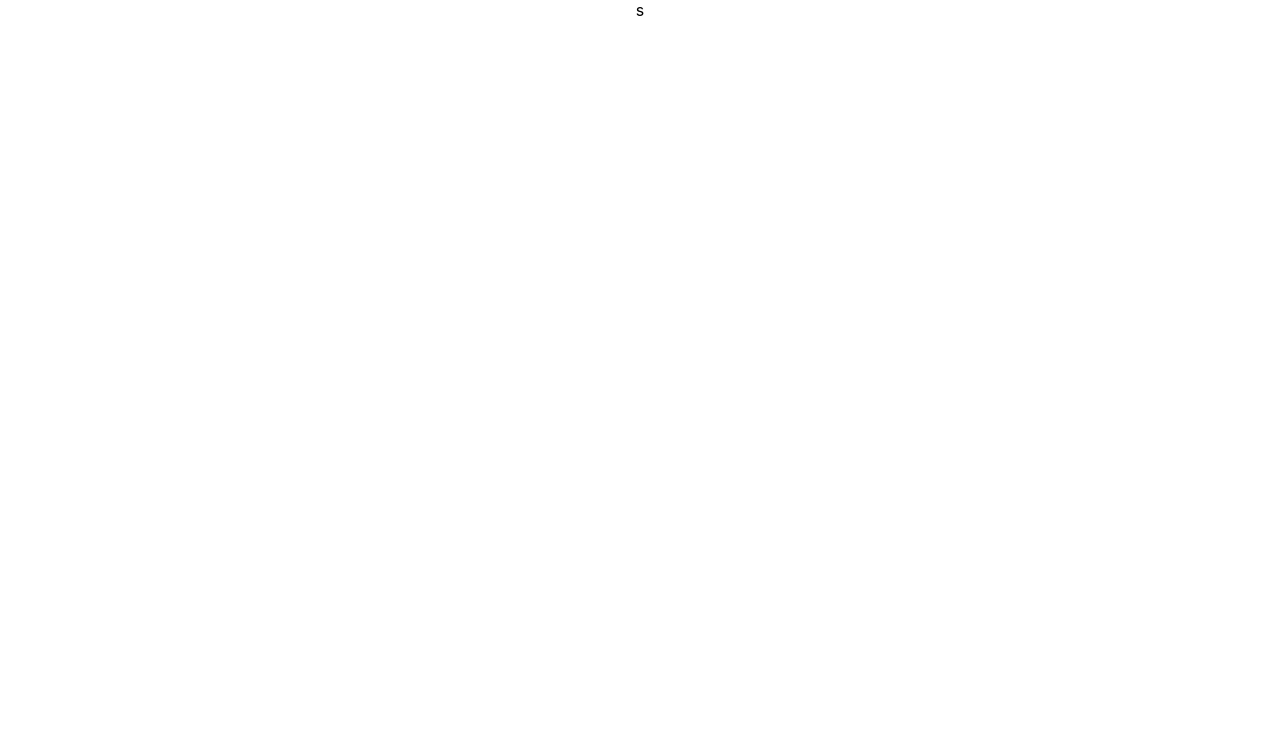
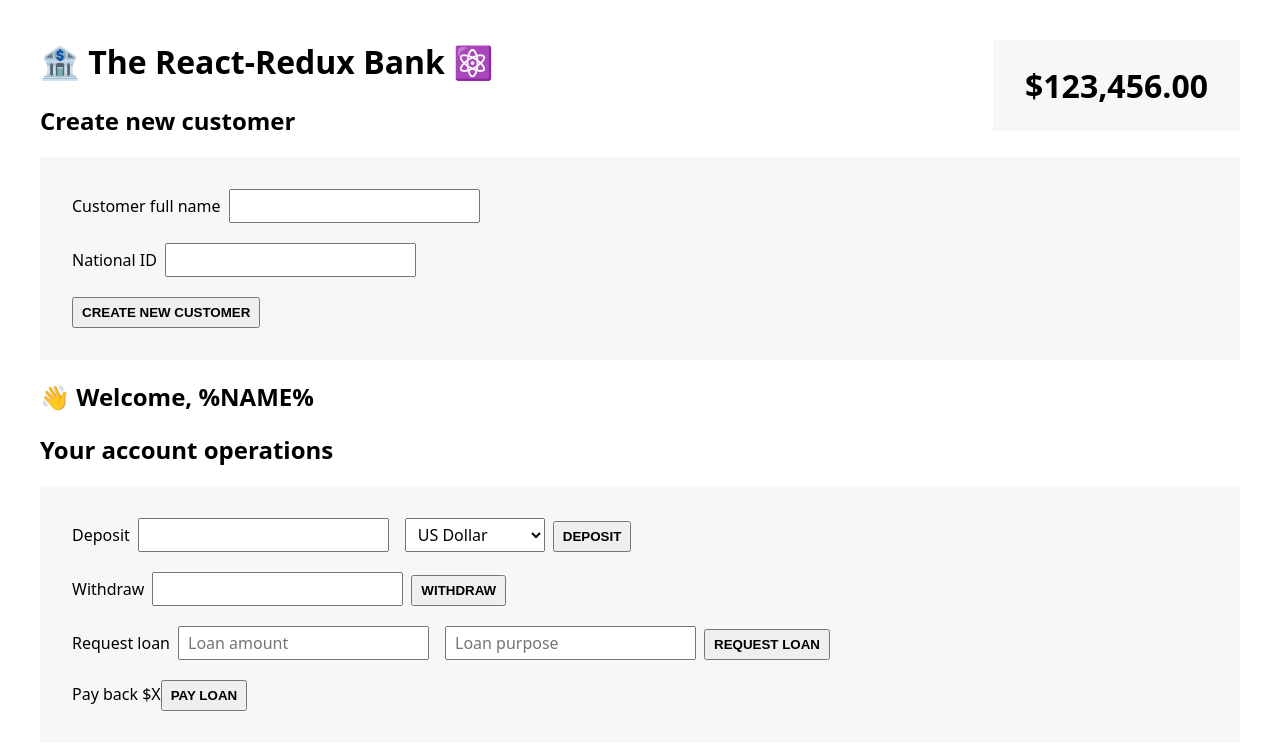
Before and after one commit to jeewantha-upul/redux-recap, a React (Create React App) app: page / in a window 1280 px wide. Shown: the top 750 px of the page. Built offline with nearby package versions, Linux system fonts and the light colour scheme.

Commit message:
create the slices for state and restructure the project folder structure based on features

```diff
--- /dev/null
+++ b/src/AccountOperations.js
@@ -0,0 +1,78 @@
+import { useState } from "react";
+
+function AccountOperations() {
+  const [depositAmount, setDepositAmount] = useState("");
+  const [withdrawalAmount, setWithdrawalAmount] = useState("");
+  const [loanAmount, setLoanAmount] = useState("");
+  const [loanPurpose, setLoanPurpose] = useState("");
+  const [currency, setCurrency] = useState("USD");
+
+  function handleDeposit() {}
+
+  function handleWithdrawal() {}
+
+  function handleRequestLoan() {}
+
+  function handlePayLoan() {}
+
+  return (
+    <div>
+      <h2>Your account operations</h2>
+      <div className="inputs">
+        <div>
+          <label>Deposit</label>
+          <input
+            type="number"
+            value={depositAmount}
+            onChange={(e) => setDepositAmount(+e.target.value)}
+          />
+          <select
+            value={currency}
+            onChange={(e) => setCurrency(e.target.value)}
+          >
+            <option value="USD">US Dollar</option>
+            <option value="EUR">Euro</option>
+            <option value="GBP">British Pound</option>
+          </select>
+
+          <button onClick={handleDeposit}>Deposit {depositAmount}</button>
+        </div>
+
+        <div>
+          <label>Withdraw</label>
+          <input
+            type="number"
+            value={withdrawalAmount}
+            onChange={(e) => setWithdrawalAmount(+e.target.value)}
+          />
+          <button onClick={handleWithdrawal}>
+            Withdraw {withdrawalAmount}
+          </button>
+        </div>
+
+        <div>
+          <label>Request loan</label>
+          <input
+            type="number"
+            value={loanAmount}
+            onChange={(e) => setLoanAmount(+e.target.value)}
+            placeholder="Loan amount"
+          />
+          <input
+            value={loanPurpose}
+            onChange={(e) => setLoanPurpose(e.target.value)}
+            placeholder="Loan purpose"
+          />
+          <button onClick={handleRequestLoan}>Request loan</button>
+        </div>
+
+        <div>
+          <span>Pay back $X</span>
+          <button onClick={handlePayLoan}>Pay loan</button>
+        </div>
+      </div>
+    </div>
+  );
+}
+
+export default AccountOperations;
--- a/src/App.js
+++ b/src/App.js
@@ -1,7 +1,18 @@
-import "./App.css";
+import CreateCustomer from "./CreateCustomer";
+import Customer from "./Customer";
+import AccountOperations from "./AccountOperations";
+import BalanceDisplay from "./BalanceDisplay";
 
 function App() {
-  return <div className="App">s</div>;
+  return (
+    <div>
+      <h1>🏦 The React-Redux Bank ⚛️</h1>
+      <CreateCustomer />
+      <Customer />
+      <AccountOperations />
+      <BalanceDisplay />
+    </div>
+  );
 }
 
 export default App;
--- /dev/null
+++ b/src/BalanceDisplay.js
@@ -0,0 +1,12 @@
+function formatCurrency(value) {
+  return new Intl.NumberFormat("en", {
+    style: "currency",
+    currency: "USD",
+  }).format(value);
+}
+
+function BalanceDisplay() {
+  return <div className="balance">{formatCurrency(123456)}</div>;
+}
+
+export default BalanceDisplay;
--- /dev/null
+++ b/src/CreateCustomer.js
@@ -0,0 +1,33 @@
+import { useState } from "react";
+
+function Customer() {
+  const [fullName, setFullName] = useState("");
+  const [nationalId, setNationalId] = useState("");
+
+  function handleClick() {}
+
+  return (
+    <div>
+      <h2>Create new customer</h2>
+      <div className="inputs">
+        <div>
+          <label>Customer full name</label>
+          <input
+            value={fullName}
+            onChange={(e) => setFullName(e.target.value)}
+          />
+        </div>
+        <div>
+          <label>National ID</label>
+          <input
+            value={nationalId}
+            onChange={(e) => setNationalId(e.target.value)}
+          />
+        </div>
+        <button onClick={handleClick}>Create new customer</button>
+      </div>
+    </div>
+  );
+}
+
+export default Customer;
--- /dev/null
+++ b/src/Customer.js
@@ -0,0 +1,5 @@
+function Customer() {
+  return <h2>👋 Welcome, %NAME%</h2>;
+}
+
+export default Customer;
--- /dev/null
+++ b/src/features/accounts/accountSlice.js
@@ -0,0 +1,56 @@
+const accountInitialState = {
+  balance: 0,
+  loan: 0,
+  loanPourpose: "",
+};
+
+const accountReducer = (state = accountInitialState, action) => {
+  switch (action.type) {
+    case "account/deposit":
+      return {
+        ...state,
+        balance: state.balance + action.payload,
+      };
+    case "account/withdraw":
+      return {
+        balance: state.balance - action.payload,
+      };
+    case "account/loanRequest":
+      // if the user have already got a loan, dont update the states
+      if (state.loan > 0) return;
+      return {
+        balance: state.balance + action.payload.amount,
+        loan: action.payload.amount,
+        loanPourpose: action.payload.pourpose,
+      };
+    case "account/payLoan":
+      return {
+        balance: state.balance - state.loan,
+        loan: 0,
+        loanPourpose: "",
+      };
+    default:
+      return state;
+  }
+};
+
+// action creatores related to account
+export const deposit = (amount) => {
+  return { type: "account/deposit", payload: amount };
+};
+export const withdraw = (amount) => {
+  return { type: "account/withdraw", payload: amount };
+};
+export const loanRequest = (amount, pourpose) => {
+  return {
+    type: "account/loanRequest",
+    payload: { amount, pourpose },
+  };
+};
+export const payLoan = () => {
+  return {
+    type: "account/payLoan",
+  };
+};
+
+export default accountReducer;
--- /dev/null
+++ b/src/features/users/userSlice.js
@@ -0,0 +1,46 @@
+const userInitialState = {
+  fullName: "",
+  nationalID: "",
+  createdAt: "",
+};
+
+const userReducer = (state = userInitialState, action) => {
+  switch (action.type) {
+    case "user/createUser":
+      return {
+        ...state,
+        fullName: action.payload.fullName,
+        nationalID: action.payload.nationalId,
+        createdAt: action.payload.createdAt,
+      };
+    case "user/updateUser":
+      return {
+        ...state,
+        fullName: action.payload.fullName,
+      };
+    default:
+      return state;
+  }
+};
+
+// action creatores related to user
+export const createUser = (name, id) => {
+  return {
+    type: "user/createUser",
+    payload: {
+      fullName: name,
+      nationalId: id,
+      createdAt: Date.now(),
+    },
+  };
+};
+export const updateUser = (name) => {
+  return {
+    type: "user/updateUser",
+    payload: {
+      fullName: name,
+    },
+  };
+};
+
+export default userReducer;
--- a/src/index.css
+++ b/src/index.css
@@ -1,13 +1,40 @@
 body {
-  margin: 0;
-  font-family: -apple-system, BlinkMacSystemFont, 'Segoe UI', 'Roboto', 'Oxygen',
-    'Ubuntu', 'Cantarell', 'Fira Sans', 'Droid Sans', 'Helvetica Neue',
-    sans-serif;
-  -webkit-font-smoothing: antialiased;
-  -moz-osx-font-smoothing: grayscale;
+  font-family: system-ui, -apple-system, BlinkMacSystemFont, 'Segoe UI', Roboto,
+    Oxygen, Ubuntu, Cantarell, 'Open Sans', 'Helvetica Neue', sans-serif;
+  margin: 40px;
 }
 
-code {
-  font-family: source-code-pro, Menlo, Monaco, Consolas, 'Courier New',
-    monospace;
+input,
+select {
+  margin: 0 8px;
+  padding: 4px 8px;
+  font: inherit;
 }
+
+button {
+  text-transform: uppercase;
+  font-weight: bold;
+  padding: 6px 8px;
+  cursor: pointer;
+}
+
+.inputs {
+  background-color: #f7f7f7;
+  padding: 32px;
+}
+
+.inputs > * + * {
+  margin-top: 20px;
+}
+
+.balance {
+  position: absolute;
+  top: 40px;
+  right: 40px;
+  background-color: #f7f7f7;
+  padding: 24px 32px;
+  font-weight: bold;
+  font-size: 32px;
+  min-width: 180px;
+  text-align: center;
+}
--- a/src/store.js
+++ b/src/store.js
@@ -1,65 +1,6 @@
 import { createStore, combineReducers } from "redux";
-
-const accountInitialState = {
-  balance: 0,
-  loan: 0,
-  loanPourpose: "",
-};
-
-const userInitialState = {
-  fullName: "",
-  nationalID: "",
-  createdAt: "",
-};
-
-const userReducer = (state = userInitialState, action) => {
-  switch (action.type) {
-    case "user/createUser":
-      return {
-        ...state,
-        fullName: action.payload.fullName,
-        nationalID: action.payload.nationalId,
-        createdAt: action.payload.createdAt,
-      };
-    case "user/updateUser":
-      return {
-        ...state,
-        fullName: action.payload.fullName,
-      };
-    default:
-      return state;
-  }
-};
-
-const accountReducer = (state = accountInitialState, action) => {
-  switch (action.type) {
-    case "account/deposit":
-      return {
-        ...state,
-        balance: state.balance + action.payload,
-      };
-    case "account/withdraw":
-      return {
-        balance: state.balance - action.payload,
-      };
-    case "account/loanRequest":
-      // if the user have already got a loan, dont update the states
-      if (state.loan > 0) return;
-      return {
-        balance: state.balance + action.payload.amount,
-        loan: action.payload.amount,
-        loanPourpose: action.payload.pourpose,
-      };
-    case "account/payLoan":
-      return {
-        balance: state.balance - state.loan,
-        loan: 0,
-        loanPourpose: "",
-      };
-    default:
-      return state;
-  }
-};
+import userReducer from "./features/users/userSlice";
+import accountReducer from "./features/accounts/accountSlice";
 
 const rootReducer = combineReducers({
   account: accountReducer,
@@ -67,60 +8,23 @@
 });
 const store = createStore(rootReducer);
 
-// action creatores related to account
-const deposit = (amount) => {
-  return { type: "account/deposit", payload: amount };
-};
-const withdraw = (amount) => {
-  return { type: "account/withdraw", payload: amount };
-};
-const loanRequest = (amount, pourpose) => {
-  return {
-    type: "account/loanRequest",
-    payload: { amount, pourpose },
-  };
-};
-const payLoan = () => {
-  return {
-    type: "account/payLoan",
-  };
-};
+export default store;
 
-// action creatores related to user
-const createUser = (name, id) => {
-  return {
-    type: "user/createUser",
-    payload: {
-      fullName: name,
-      nationalId: id,
-      createdAt: Date.now(),
-    },
-  };
-};
-const updateUser = (name) => {
-  return {
-    type: "user/updateUser",
-    payload: {
-      fullName: name,
-    },
-  };
-};
+// // dispatching account actions
+// store.dispatch(deposit(5000));
+// console.log(store.getState());
+// store.dispatch(withdraw(1000));
+// console.log(store.getState());
+// store.dispatch(loanRequest(3000, "Buy a house"));
+// console.log(store.getState());
+// store.dispatch(payLoan());
+// console.log(store.getState());
 
-// dispatching account actions
-store.dispatch(deposit(5000));
-console.log(store.getState());
-store.dispatch(withdraw(1000));
-console.log(store.getState());
-store.dispatch(loanRequest(3000, "Buy a house"));
-console.log(store.getState());
-store.dispatch(payLoan());
-console.log(store.getState());
-
-// dispatching account actions
-store.dispatch(createUser("Jeewantha", "970284044V"));
-console.log(store.getState());
-store.dispatch(updateUser("Nimantha"));
-console.log(store.getState());
+// // dispatching account actions
+// store.dispatch(createUser("Jeewantha", "970284044V"));
+// console.log(store.getState());
+// store.dispatch(updateUser("Nimantha"));
+// console.log(store.getState());
 
 // dispatching actions before creating action creators
 
```
